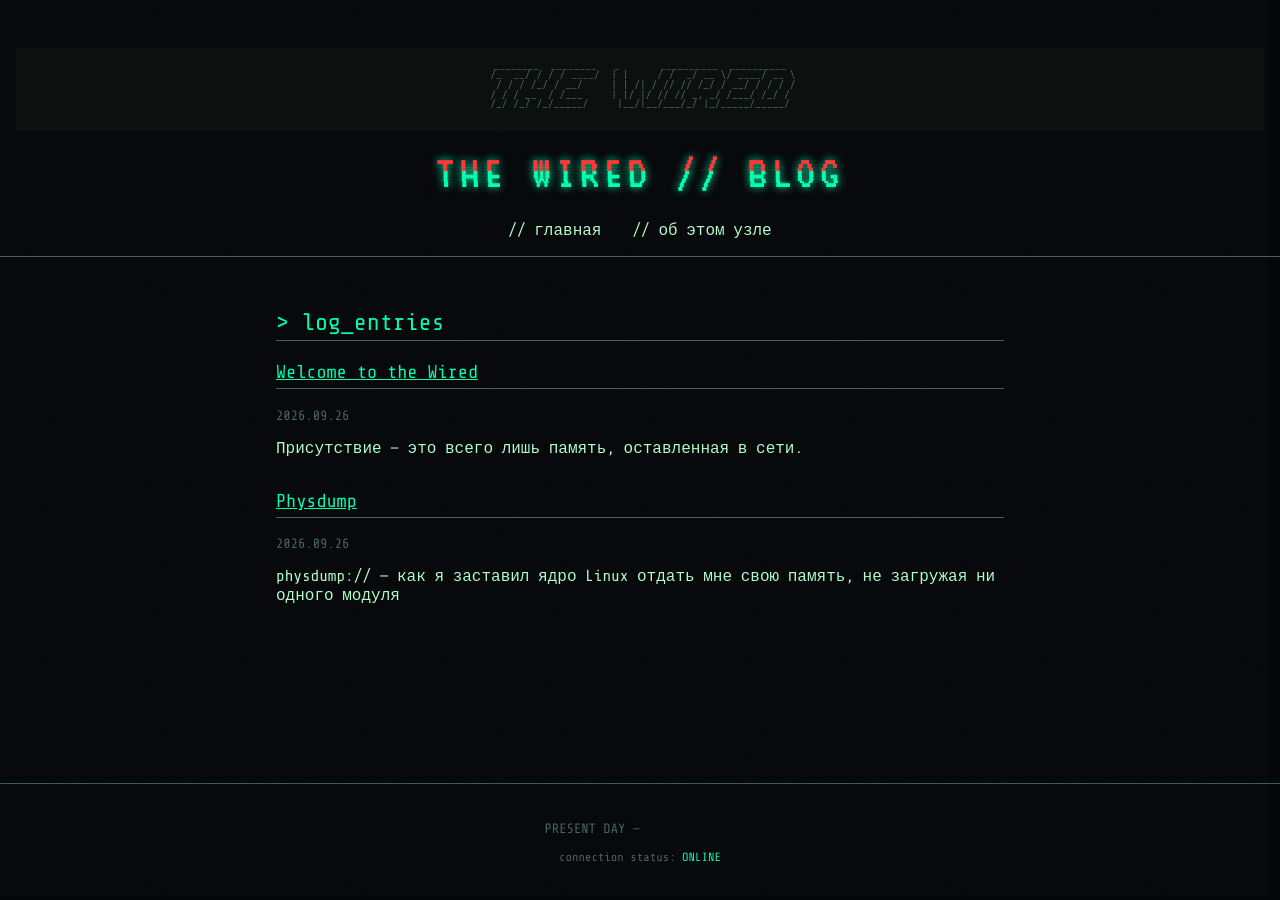
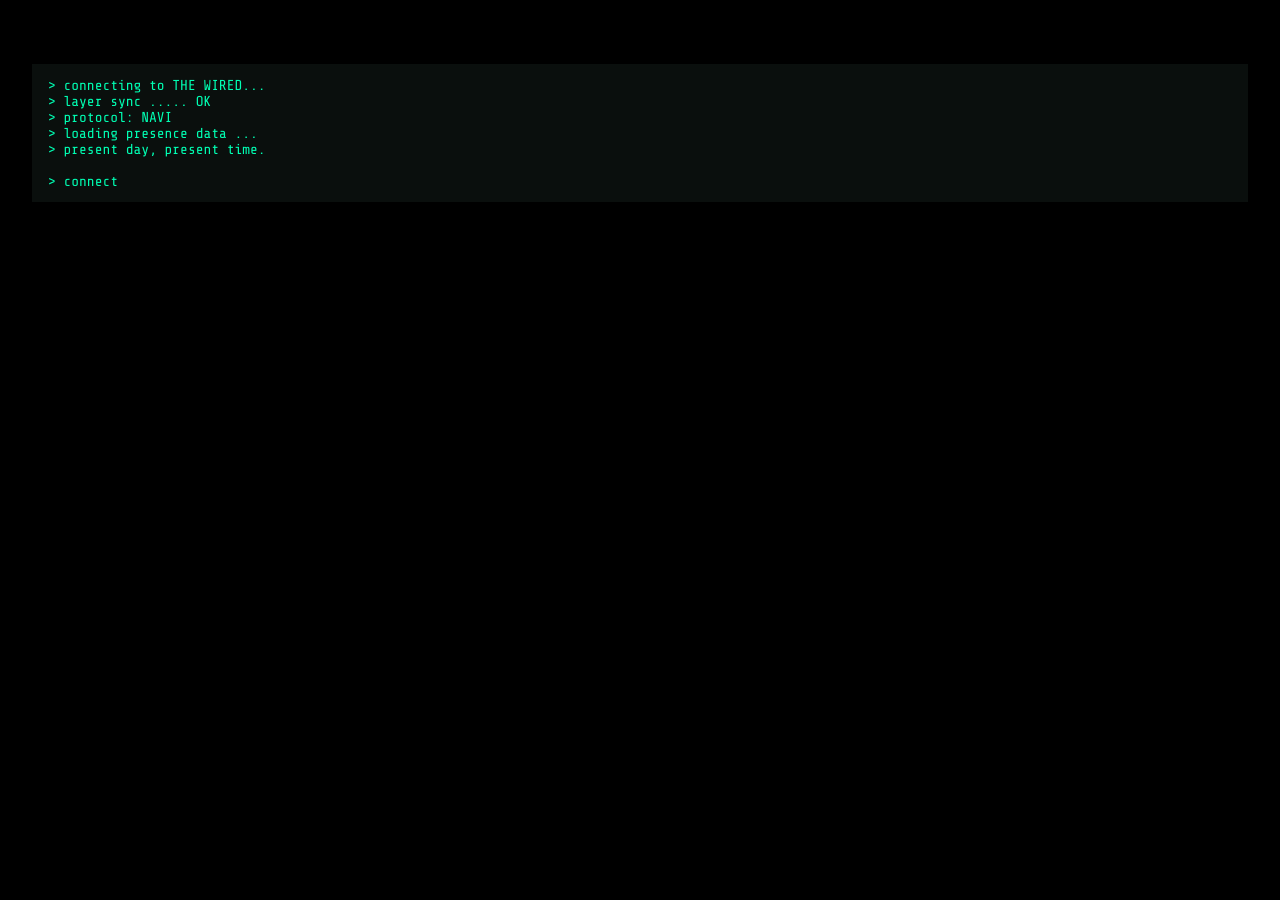
Before and after one commit to CyberEssence/cyberessence.github.io, a Jekyll site: the page built from index.html, in a window 1280 px wide. Built offline with Jekyll 4.4.1, drawn with Linux system fonts in a browser that asks for light colours; some of the changed lines change nothing that is shown.

Commit message:
fix problem with boot screen

```diff
--- a/_includes/footer.html
+++ b/_includes/footer.html
@@ -2,5 +2,3 @@
   <p class="blink">PRESENT DAY &nbsp;—&nbsp; PRESENT TIME</p>
   <p class="small">connection status: <span class="ok">ONLINE</span></p>
 </footer>
-
-<script src="{{ '/assets/js/glitch.js' | relative_url }}"></script>
--- a/_layouts/default.html
+++ b/_layouts/default.html
@@ -13,13 +13,24 @@
   <link rel="stylesheet" href="{{ '/assets/css/style.css' | relative_url }}">
 </head>
 <body>
+
+  <script>
+    if (sessionStorage.getItem('wired_connected') === 'true') {
+      document.write('<style>#boot-screen{display:none !important;visibility:hidden !important;}</style>');
+    }
+  </script>
+
+  <div id="boot-screen" aria-hidden="true">
+    <pre id="boot-text"></pre>
+  </div>
+
   <div class="scanlines"></div>
   <div class="noise"></div>
 
   <div class="crt-wrap">
     <header class="site-header">
       <pre class="ascii-logo" aria-hidden="true">
- ________  ________   _       __________  __________
+  ________  ________   _       __________  __________
  /_  __/ / / / ____/  | |     / /  _/ __ \/ ____/ __ \
   / / / /_/ / __/     | | /| / // // /_/ / __/ / / / /
  / / / __  / /___     | |/ |/ // // _, _/ /___/ /_/ /
@@ -47,10 +58,9 @@
       {{ content }}
     </main>
 
-    <footer class="site-footer">
-      <p>PRESENT DAY — <span class="blink">PRESENT TIME</span></p>
-      <p class="small">connection status: <span class="ok">ONLINE</span></p>
-    </footer>
+    {% include footer.html %}
   </div>
+
+  <script src="{{ '/assets/js/glitch.js' | relative_url }}"></script>
 </body>
 </html>
--- a/assets/css/style.scss
+++ b/assets/css/style.scss
@@ -308,12 +308,24 @@ blockquote {
   white-space: pre-wrap;
   z-index: 9999;
   overflow: hidden;
+  cursor: pointer;
+}
+
+#boot-text {
+  margin: 0;
+  font: inherit;
+  color: inherit;
+  white-space: pre-wrap;
 }
 
 @media (max-width: 600px) {
   .site-title { font-size: 2rem; }
   .ascii-logo { display: none; }
   .content { padding: 1.5rem 0.75rem; }
+  #boot-screen {
+    padding: 1rem;
+    font-size: 0.75rem;
+  }
   pre {
     font-size: 0.72rem;
     line-height: 1.3;
--- a/assets/js/glitch.js
+++ b/assets/js/glitch.js
@@ -1,7 +1,7 @@
 document.addEventListener("DOMContentLoaded", () => {
   /* ---------- Boot sequence ---------- */
   const bootScreen = document.getElementById("boot-screen");
-  const bootText = document.getElementById("boot-text");
+  const bootText   = document.getElementById("boot-text");
 
   const bootLines = [
     "> connecting to THE WIRED...",
@@ -34,7 +34,8 @@ document.addEventListener("DOMContentLoaded", () => {
       const current = bootLines[li];
       if (i <= current.length) {
         line = current.slice(0, i);
-        bootText.textContent = bootLines.slice(0, li).join("\n") + "\n" + line;
+        bootText.textContent =
+          bootLines.slice(0, li).join("\n") + "\n" + line;
         i++;
         setTimeout(typeBoot, 15 + Math.random() * 25);
       } else {
@@ -43,51 +44,24 @@ document.addEventListener("DOMContentLoaded", () => {
         setTimeout(typeBoot, 150);
       }
     }
+
     typeBoot();
   } else if (bootScreen) {
     bootScreen.remove();
   }
 
   /* ---------- Typewriter tagline ---------- */
-  const tw = document.getElementById("typewriter");
-  if (tw) {
-    const phrases = [
-      "no matter where you go, everyone's connected.",
-      "close the world, open the next.",
-      "layer 07 :: the wired"
-    ];
-    let p = 0, ch = 0, deleting = false;
-
-    function loop() {
-      const text = phrases[p];
-      if (!deleting) {
-        ch++;
-        tw.textContent = text.slice(0, ch);
-        if (ch === text.length) {
-          deleting = true;
-          setTimeout(loop, 2000);
-          return;
-        }
-      } else {
-        ch--;
-        tw.textContent = text.slice(0, ch);
-        if (ch === 0) {
-          deleting = false;
-          p = (p + 1) % phrases.length;
-        }
+  const tagline = document.querySelector(".tagline");
+  if (tagline) {
+    const full = tagline.textContent.trim();
+    tagline.textContent = "";
+    let k = 0;
+    (function type() {
+      if (k <= full.length) {
+        tagline.textContent = full.slice(0, k);
+        k++;
+        setTimeout(type, 45);
       }
-      setTimeout(loop, deleting ? 30 : 60);
-    }
-    loop();
+    })();
   }
-
-  /* ---------- Random glitch flicker ---------- */
-  setInterval(() => {
-    document.querySelectorAll(".glitch").forEach(el => {
-      if (Math.random() > 0.9) {
-        el.style.transform = `translate(${(Math.random()-0.5)*4}px,${(Math.random()-0.5)*2}px)`;
-        setTimeout(() => (el.style.transform = ""), 80);
-      }
-    });
-  }, 1500);
 });
```
